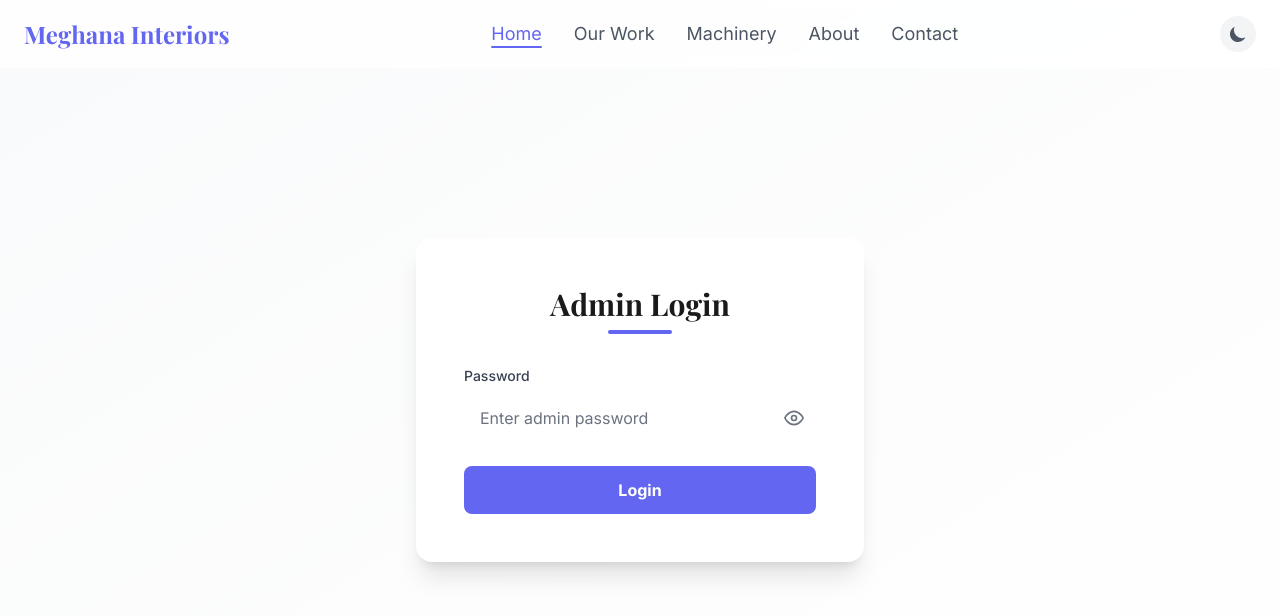
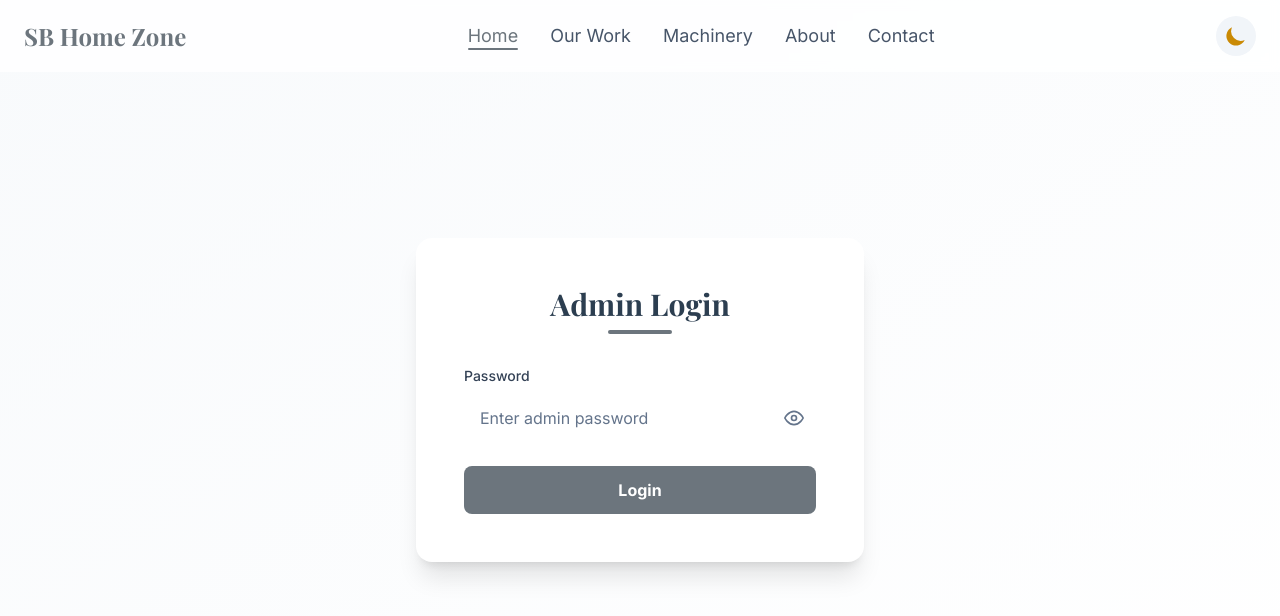
Before and after one commit to manogynaK/Interior_designer_website, a Next.js app: page /admin in a window 1280 px wide. Shown: the top 616 px of the page. Built offline with nearby package versions, Linux system fonts and the light colour scheme.

Commit message:
Fix color palett

```diff
--- a/components/Footer.js
+++ b/components/Footer.js
@@ -18,12 +18,12 @@ const Footer = () => {
             <Link href="/" className={`text-2xl font-serif font-bold mb-4 inline-block ${
               theme === 'dark' ? 'text-dark-accent' : 'text-accent'
             }`}>
-              Meghana Interiors
+              SB Home Zone
             </Link>
             <p className={`text-sm leading-relaxed mb-4 max-w-md ${
               theme === 'dark' ? 'text-dark-gray-400' : 'text-gray-600'
             }`}>
-              Creating beautiful and functional spaces that reflect your personality and enhance your lifestyle. We specialize in residential and commercial interior design solutions.
+              Creating beautiful and functional spaces that reflect your personality and enhance your lifestyle. We specialize in residential and commercial interior design solutions across Nellore, Tirupati, and Hyderabad.
             </p>
             <div className="flex space-x-4">
               <a
@@ -91,11 +91,13 @@ const Footer = () => {
                 </Link>
               </li>
               <li>
-                <Link href="/contact" className={`text-sm hover:text-accent transition-colors ${
-                  theme === 'dark' ? 'text-dark-gray-400 hover:text-dark-accent' : 'text-gray-600 hover:text-accent'
-                }`}>
-                  Contact Us
-                </Link>
+                <a
+                  href="mailto:Subbanachari1@gmail.com"
+                  className={`flex items-center text-sm hover:text-accent transition-colors ${
+                    theme === 'dark' ? 'text-dark-gray-400 hover:text-dark-accent' : 'text-gray-600 hover:text-accent'
+                  }`}
+                >  Contact Us
+                </a>
               </li>
             </ul>
           </div>
--- a/components/Header.js
+++ b/components/Header.js
@@ -88,8 +88,8 @@ const Header = () => {
       >
         <div className="container mx-auto px-6 py-4 flex justify-between items-center">
           <div className="text-xl md:text-2xl font-serif font-bold">
-            <Link href="/" className="text-accent">
-              Meghana Interiors
+            <Link href="/" className={mounted ? (theme === 'dark' ? 'text-gray-300' : 'text-gray-700') : 'text-gray-700'}>
+              SB Home Zone
             </Link>
           </div>
           <div className="flex items-center space-x-4">
@@ -119,7 +119,7 @@ const Header = () => {
       <div className="container mx-auto px-6 py-4 flex justify-between items-center">
         <div className="text-xl md:text-2xl font-serif font-bold">
           <Link href="/" className={mounted ? (theme === 'dark' ? 'text-dark-accent' : 'text-accent') : 'text-accent'}>
-            Meghana Interiors
+            SB Home Zone
           </Link>
         </div>
 
@@ -248,27 +248,27 @@ const Header = () => {
         <div className="flex items-center space-x-4">
           <button
             onClick={toggleTheme}
-            className={`p-2 rounded-full transition-all duration-300 hover:scale-110 ${
+            className={`p-2 rounded-full transition-all duration-300 hover:scale-110 focus:outline-none focus:ring-2 focus:ring-offset-2 ${
               mounted
                 ? (theme === 'dark'
-                  ? 'bg-dark-gray-700 text-dark-gray-300 hover:bg-dark-gray-600'
-                  : 'bg-gray-100 text-gray-600 hover:bg-gray-200')
-                : 'bg-gray-100 text-gray-600 hover:bg-gray-200'
+                  ? 'bg-dark-gray-700 text-yellow-300 hover:bg-dark-gray-600 focus:ring-yellow-400'
+                  : 'bg-gray-100 text-yellow-600 hover:bg-gray-200 focus:ring-yellow-400')
+                : 'bg-gray-100 text-yellow-600 hover:bg-gray-200'
             }`}
             aria-label="Toggle theme"
           >
             {mounted ? (
               theme === 'dark' ? (
-                <svg className="w-5 h-5" fill="currentColor" viewBox="0 0 20 20">
+                <svg className="w-6 h-6" fill="currentColor" viewBox="0 0 20 20">
                   <path fillRule="evenodd" d="M10 2a1 1 0 011 1v1a1 1 0 11-2 0V3a1 1 0 011-1zm4 8a4 4 0 11-8 0 4 4 0 018 0zm-.464 4.95l.707.707a1 1 0 001.414-1.414l-.707-.707a1 1 0 00-1.414 1.414zm2.12-10.607a1 1 0 010 1.414l-.706.707a1 1 0 11-1.414-1.414l.707-.707a1 1 0 011.414 0zM17 11a1 1 0 100-2h-1a1 1 0 100 2h1zm-7 4a1 1 0 011 1v1a1 1 0 11-2 0v-1a1 1 0 011-1zM5.05 6.464A1 1 0 106.465 5.05l-.708-.707a1 1 0 00-1.414 1.414l.707.707zm1.414 8.486l-.707.707a1 1 0 01-1.414-1.414l.707-.707a1 1 0 011.414 1.414zM4 11a1 1 0 100-2H3a1 1 0 000 2h1z" clipRule="evenodd" />
                 </svg>
               ) : (
-                <svg className="w-5 h-5" fill="currentColor" viewBox="0 0 20 20">
+                <svg className="w-6 h-6" fill="currentColor" viewBox="0 0 20 20">
                   <path d="M17.293 13.293A8 8 0 016.707 2.707a8.001 8.001 0 1010.586 10.586z" />
                 </svg>
               )
             ) : (
-              <svg className="w-5 h-5" fill="currentColor" viewBox="0 0 20 20">
+              <svg className="w-6 h-6" fill="currentColor" viewBox="0 0 20 20">
                 <path d="M17.293 13.293A8 8 0 016.707 2.707a8.001 8.001 0 1010.586 10.586z" />
               </svg>
             )}
@@ -327,7 +327,7 @@ const Header = () => {
                     <motion.div
                       layoutId="mobileActiveTab"
                       className={`absolute -bottom-1 left-0 right-0 h-0.5 rounded-full ${
-                        theme === 'dark' ? 'bg-dark-accent' : 'bg-accent'
+                        theme === 'dark' ? 'bg-dark-accent' : 'bg-gray-600'
                       }`}
                       transition={{ type: "spring", bounce: 0.2, duration: 0.6 }}
                     />
@@ -349,7 +349,7 @@ const Header = () => {
                     <motion.div
                       layoutId="mobileActiveTab"
                       className={`absolute -bottom-1 left-0 right-0 h-0.5 rounded-full ${
-                        theme === 'dark' ? 'bg-dark-accent' : 'bg-accent'
+                        theme === 'dark' ? 'bg-dark-accent' : 'bg-gray-600'
                       }`}
                       transition={{ type: "spring", bounce: 0.2, duration: 0.6 }}
                     />
@@ -371,7 +371,7 @@ const Header = () => {
                     <motion.div
                       layoutId="mobileActiveTab"
                       className={`absolute -bottom-1 left-0 right-0 h-0.5 rounded-full ${
-                        theme === 'dark' ? 'bg-dark-accent' : 'bg-accent'
+                        theme === 'dark' ? 'bg-dark-accent' : 'bg-gray-600'
                       }`}
                       transition={{ type: "spring", bounce: 0.2, duration: 0.6 }}
                     />
@@ -393,7 +393,7 @@ const Header = () => {
                     <motion.div
                       layoutId="mobileActiveTab"
                       className={`absolute -bottom-1 left-0 right-0 h-0.5 rounded-full ${
-                        theme === 'dark' ? 'bg-dark-accent' : 'bg-accent'
+                        theme === 'dark' ? 'bg-dark-accent' : 'bg-gray-600'
                       }`}
                       transition={{ type: "spring", bounce: 0.2, duration: 0.6 }}
                     />
@@ -405,7 +405,7 @@ const Header = () => {
                   href="/contact"
                   className={`relative block hover:scale-105 transform duration-200 ${
                     mounted && activeSection === 'contact'
-                      ? theme === 'dark' ? 'text-dark-accent' : 'text-accent'
+                      ? theme === 'dark' ? 'text-dark-accent' : 'text-accent hover:text-gray-700'
                       : 'hover:text-accent'
                   }`}
                   onClick={() => setIsMenuOpen(false)}
@@ -415,7 +415,7 @@ const Header = () => {
                     <motion.div
                       layoutId="mobileActiveTab"
                       className={`absolute -bottom-1 left-0 right-0 h-0.5 rounded-full ${
-                        theme === 'dark' ? 'bg-dark-accent' : 'bg-accent'
+                        theme === 'dark' ? 'bg-dark-accent' : 'bg-gray-600'
                       }`}
                       transition={{ type: "spring", bounce: 0.2, duration: 0.6 }}
                     />
--- a/pages/_app.js
+++ b/pages/_app.js
@@ -1,3 +1,4 @@
+import { useEffect, useState } from 'react';
 import '../styles/globals.css';
 import 'swiper/css';
 import 'swiper/css/navigation';
@@ -7,6 +8,21 @@ import Layout from '../components/Layout';
 import { ThemeProvider } from '../components/ThemeContext';
 
 function MyApp({ Component, pageProps }) {
+  const [mounted, setMounted] = useState(false);
+
+  // Prevent hydration mismatch
+  useEffect(() => {
+    setMounted(true);
+  }, []);
+
+  if (!mounted) {
+    return (
+      <div style={{ visibility: 'hidden' }}>
+        <Component {...pageProps} />
+      </div>
+    );
+  }
+
   return (
     <>
       <Script strategy="afterInteractive" src="https://www.googletagmanager.com/gtag/js?id=YOUR_GA_MEASUREMENT_ID" />
--- a/pages/contact.js
+++ b/pages/contact.js
@@ -67,7 +67,7 @@ const Contact = () => {
                 <strong>Address:</strong> 123 Design St, Creativity City, India
               </p>
               <p className={`font-sans ${theme === 'dark' ? 'text-dark-gray-400' : 'text-gray-600'}`}>
-                <strong>Email:</strong> contact@meghanainteriors.com
+                <strong>Email:</strong> Subbanachari1@gmail.com
               </p>
               <p className={`font-sans ${theme === 'dark' ? 'text-dark-gray-400' : 'text-gray-600'}`}>
                 <strong>Phone:</strong> +91 123 456 7890
--- a/pages/index.js
+++ b/pages/index.js
@@ -24,24 +24,27 @@ const Home = () => {
           <div className="absolute inset-0 bg-gradient-to-br from-black/40 via-black/20 to-black/50"></div>
 
           <div className="text-center relative z-10 max-w-5xl mx-auto px-6">
-            <motion.h1
+            <motion.div
               initial={{ y: 50, opacity: 0, scale: 0.9 }}
               animate={{ y: 0, opacity: 1, scale: 1 }}
               transition={{ duration: 1, delay: 0.2, type: "spring", stiffness: 100 }}
-              className="text-4xl sm:text-5xl md:text-7xl lg:text-8xl font-serif font-bold text-white mb-6 leading-tight"
+              className="max-w-4xl mx-auto"
             >
-              Crafting Spaces,
-              <br />
-              <span className="text-accent">Creating Dreams</span>
-            </motion.h1>
+              <h1 className="text-3xl sm:text-4xl md:text-5xl lg:text-6xl font-serif font-bold text-gray-200 mb-2 leading-tight">
+                SB Home Zone
+              </h1>
+              <h2 className="text-2xl sm:text-3xl md:text-4xl lg:text-5xl font-serif font-medium text-accent-light mb-6 leading-tight">
+                Your Trusted Interior Partner
+              </h2>
+            </motion.div>
 
             <motion.p
               initial={{ y: 30, opacity: 0 }}
               animate={{ y: 0, opacity: 1 }}
               transition={{ duration: 0.8, delay: 0.6 }}
-              className="text-lg sm:text-xl md:text-2xl font-sans text-white/90 mb-10 max-w-3xl mx-auto leading-relaxed"
+              className="text-base sm:text-lg md:text-xl font-sans text-white/90 mb-8 max-w-2xl mx-auto leading-normal"
             >
-              Bespoke interior designs that reflect your personality and elevate your lifestyle
+              Serving in Nellore, Tirupati, and Hyderabad with premium interior solutions
             </motion.p>
 
             <motion.div
--- a/tailwind.config.js
+++ b/tailwind.config.js
@@ -8,36 +8,45 @@ module.exports = {
   theme: {
     extend: {
       colors: {
-        // Light mode colors
-        'primary': '#ffffff',
-        'secondary': '#1a1a1a',
-        'accent': '#6366f1',
-        'light-gray': '#f8fafc',
-        'gray-50': '#f9fafb',
-        'gray-100': '#f3f4f6',
-        'gray-200': '#e5e7eb',
-        'gray-300': '#d1d5db',
-        'gray-400': '#9ca3af',
-        'gray-500': '#6b7280',
-        'gray-600': '#4b5563',
-        'gray-700': '#374151',
-        'gray-800': '#1f2937',
-        'gray-900': '#111827',
-        // Dark mode colors
-        'dark-primary': '#0f0f0f',
-        'dark-secondary': '#f8fafc',
-        'dark-accent': '#8b5cf6',
-        'dark-light-gray': '#1a1a1a',
-        'dark-gray-50': '#1a1a1a',
-        'dark-gray-100': '#2d2d2d',
-        'dark-gray-200': '#3a3a3a',
-        'dark-gray-300': '#4a4a4a',
-        'dark-gray-400': '#6a6a6a',
-        'dark-gray-500': '#8a8a8a',
-        'dark-gray-600': '#aaaaaa',
-        'dark-gray-700': '#cccccc',
-        'dark-gray-800': '#e5e5e5',
-        'dark-gray-900': '#f8fafc',
+        // Light mode colors - Elephant Grey Theme
+        'primary': '#f8f9fa',         // Off-white
+        'secondary': '#2c3e50',       // Dark slate
+        'accent': '#6c757d',          // Medium grey
+        'accent-hover': '#5a6268',    // Slightly darker grey for hover
+        'accent-light': '#a0aec0',    // Light grey for highlights
+        'accent-lighter': '#cbd5e0',  // Very light grey
+        'accent-lightest': '#edf2f7', // Subtle grey tint
+        'heading-grey': '#4a5568',    // Darker grey for headings
+        'light-gray': '#f1f5f9',
+        'gray-50': '#f8fafc',
+        'gray-100': '#f1f5f9',
+        'gray-200': '#e2e8f0',
+        'gray-300': '#cbd5e1',
+        'gray-400': '#94a3b8',
+        'gray-500': '#64748b',
+        'gray-600': '#475569',
+        'gray-700': '#334155',
+        'gray-800': '#1e293b',
+        'gray-900': '#0f172a',
+        'dark': '#0f172a',
+        'dark-gray': '#1e293b',
+
+        // Dark mode colors - Pure Grey Theme
+        'dark-primary': '#121212',     // Dark grey
+        'dark-secondary': '#e0e0e0',   // Light grey
+        'dark-accent': '#9e9e9e',      // Medium grey
+        'dark-accent-hover': '#bdbdbd',// Light grey for hover
+        'dark-accent-dark': '#757575', // Darker grey
+        'dark-accent-darker': '#424242',// Even darker grey
+        'dark-gray-100': '#1a1a1a',
+        'dark-gray-200': '#2a2a2a',
+        'dark-gray-300': '#3a3a3a',
+        'dark-gray-400': '#5a5a5a',
+        'dark-gray-500': '#7a7a7a',
+        'dark-gray-600': '#9a9a9a',
+        'dark-gray-700': '#bababa',
+        'dark-gray-800': '#dadada',
+        'dark-gray-900': '#f5f5f5',
       },
       fontFamily: {
         'sans': ['Inter', 'system-ui', 'sans-serif'],
```
Also changed, not shown: components/FeaturedProjects.js (+22 -21 lines), components/Testimonials.js (+4 -5 lines), components/ThemeContext.js (+21 -11 lines).
